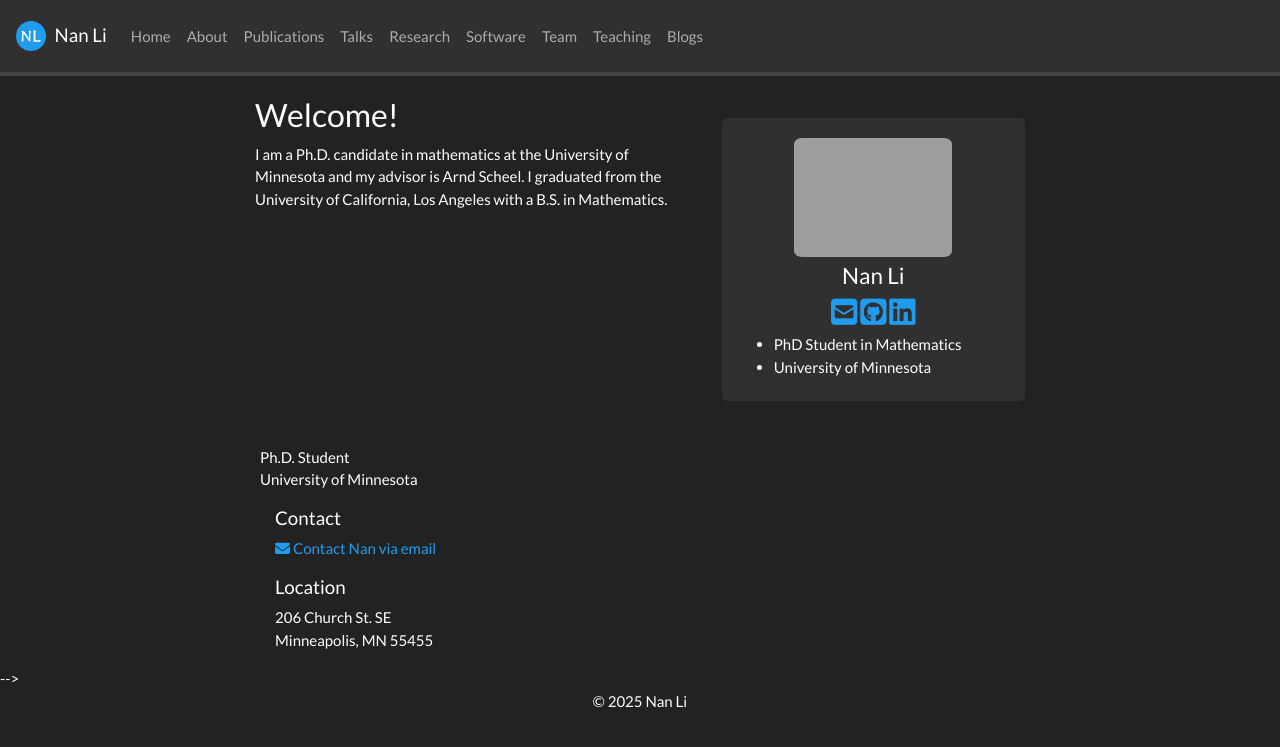
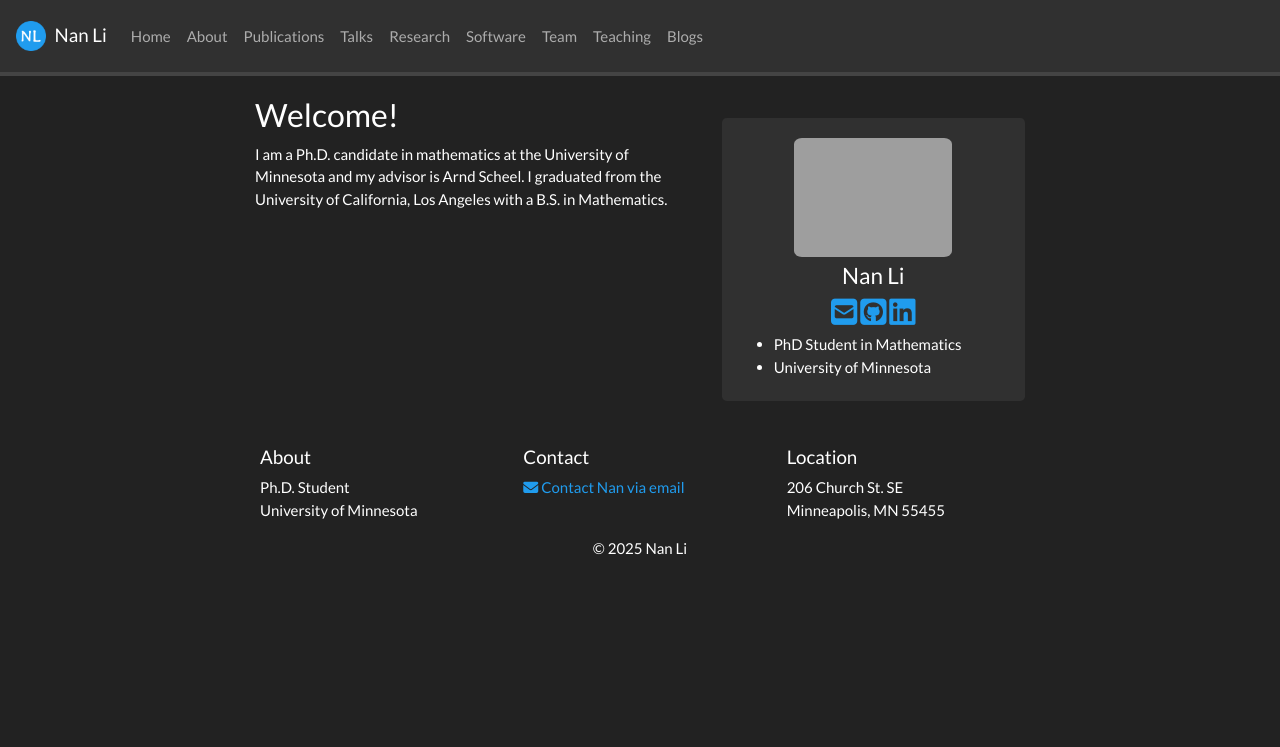
Before and after one commit to eigennan/eigennan.github.io, a Jekyll site: the page built from _pages/home.md, in a window 1280 px wide. Shown: the top 747 px of the page. Built offline with Jekyll 4.4.1, drawn with Linux system fonts in a browser that asks for light colours; nearby versions of some CDN libraries; a style sheet for code colours, icons or effects is not loaded.

```diff
--- a/_includes/footer.html
+++ b/_includes/footer.html
@@ -2,7 +2,7 @@
 <section id="footer">
 <div class="container-footer">
   <div class="panel-footer">
-<!--
+
 	  <div class="row">
 		<div class="col-sm-4">
 		    <h5>About</h5>
@@ -19,11 +19,11 @@
             <p>{{ site.location }}</p>
 		</div>
 	  </div>
--->
+
       <center><p>&copy {{ "now" | date: "%Y" }} {{site.title | escape }} </p></center>
-<!--	</div>-->
+	</div>
 
   </div>
 </div>
 
-<!--<script src="{{ "/assets/javascript/bootstrap/bootstrap.bundle.min.js" | relative_url }}"></script>-->
+<script src="{{ "/assets/javascript/bootstrap/bootstrap.bundle.min.js" | relative_url }}"></script>
```
